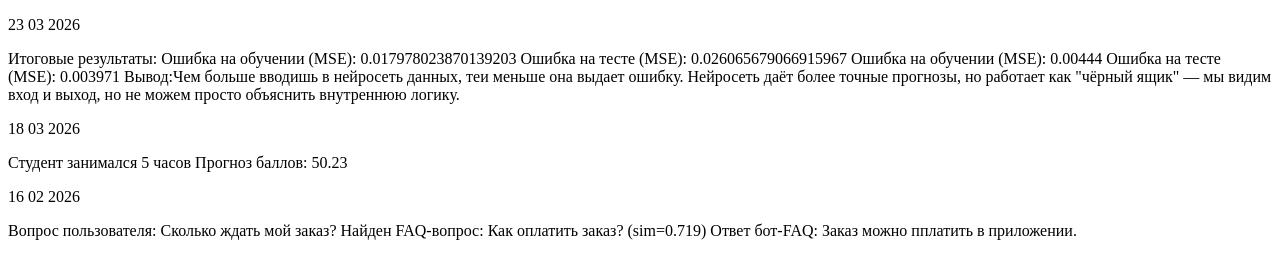
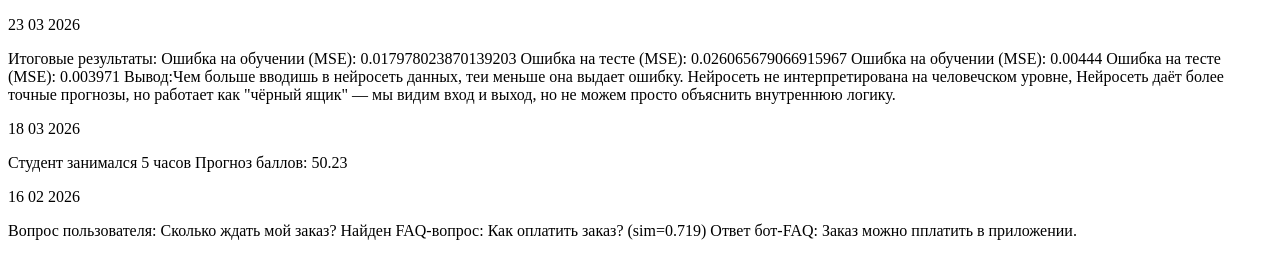
Before and after one commit to Anna-M201/main, a plain HTML site: page index.html in a window 1280 px wide. Shown: the top 258 px of the page. Drawn offline with Linux system fonts and the light colour scheme.

Commit message:
Update index.html

```diff
--- a/index.html
+++ b/index.html
@@ -11,7 +11,7 @@
 Ошибка на тесте (MSE): 0.026065679066915967
   Ошибка на обучении (MSE): 0.00444
 Ошибка на тесте (MSE): 0.003971
-    Вывод:Чем больше вводишь в нейросеть данных, теи меньше она выдает ошибку.
+    Вывод:Чем больше вводишь в нейросеть данных, теи меньше она выдает ошибку. Нейросеть не интерпретирована на человечском уровне,
 Нейросеть даёт более точные прогнозы, но работает как "чёрный ящик" — мы видим вход и выход, но не можем просто объяснить внутреннюю логику.
     </head>
 <body>
```
